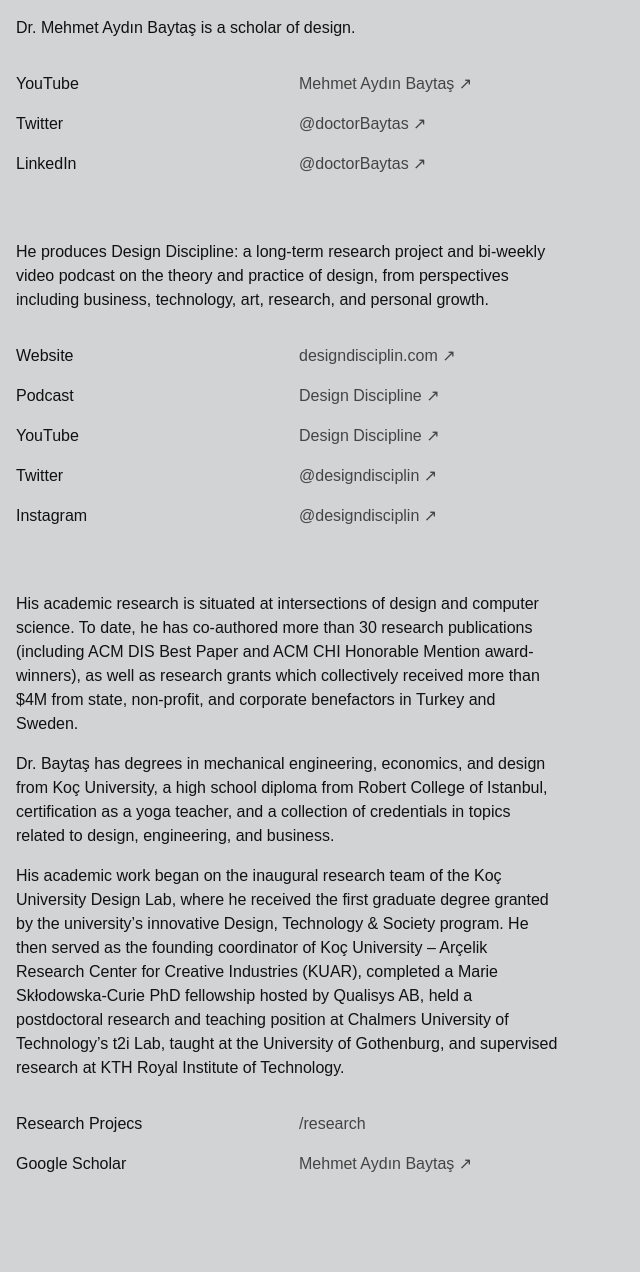
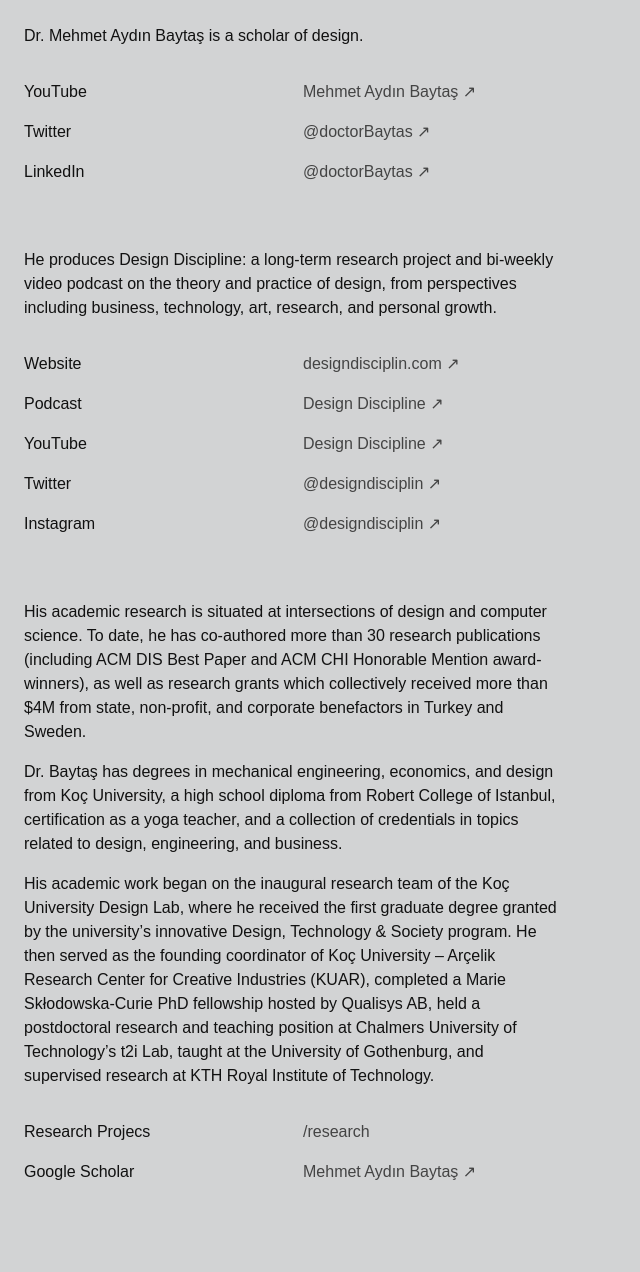
Before and after one commit to l77l77/mbaytas.github.io, a Jekyll site: the page built from README.md, in a window 1280 px wide. Shown: the whole page, without its empty margins (0-640 px from the left). Built offline with Jekyll 4.4.1, drawn with Linux system fonts in a browser that asks for light colours; some web fonts are replaced; our own code applies the rules of GitHub Pages for plain Markdown files; comment, search, counter and statistics services are not loaded.

Commit message:
Update default.html

```diff
--- a/_layouts/default.html
+++ b/_layouts/default.html
@@ -29,7 +29,7 @@
       }
       a {
         color: #444;
-        transition: .25s all cubic-bezier(.455,.03,.515,.955);
+        transition: .3s all cubic-bezier(.455,.03,.515,.955);
         text-decoration: none;
       }
       a:hover {
@@ -43,7 +43,7 @@
 
   </head>
   <body>
-    <div class="container markdown-body p-3">
+    <div class="container markdown-body p-4">
 
       {{ content }}
 
```
